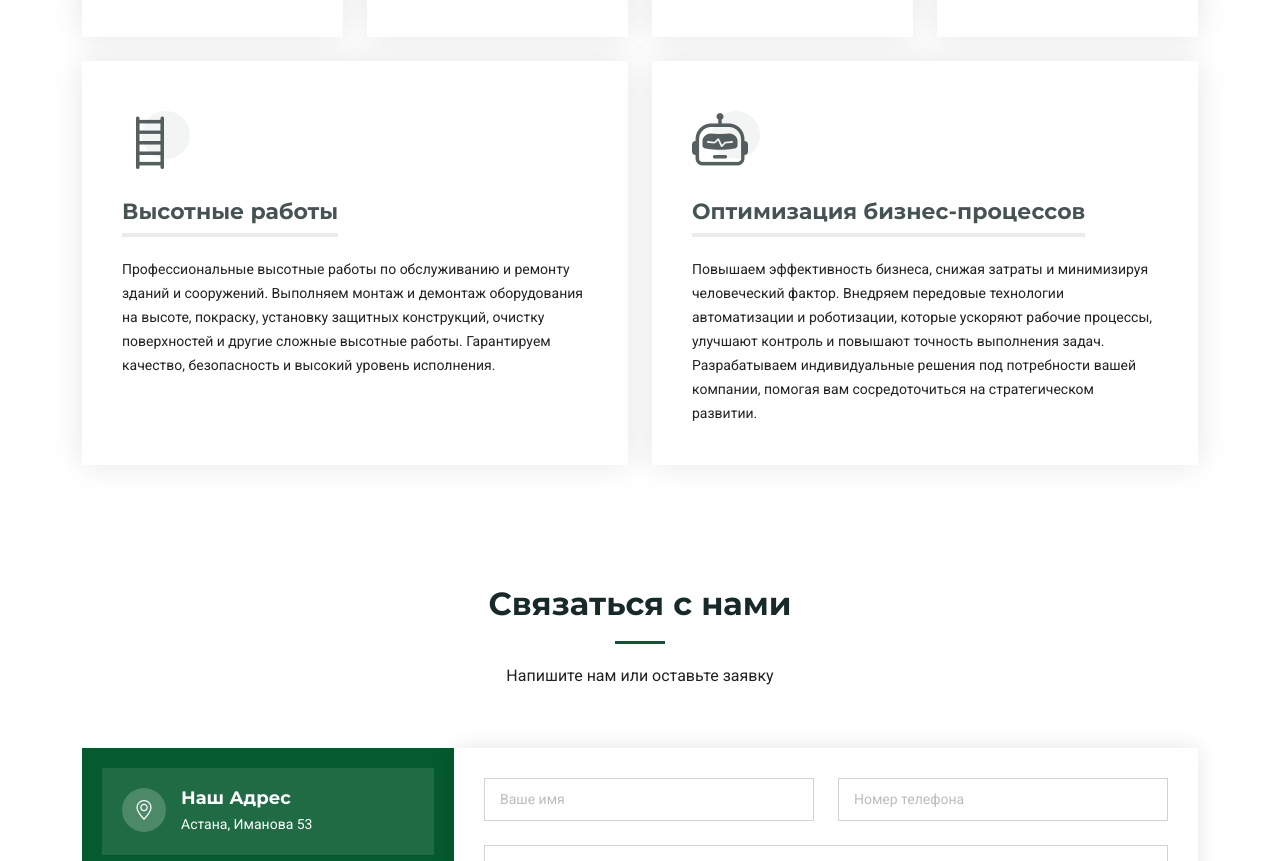
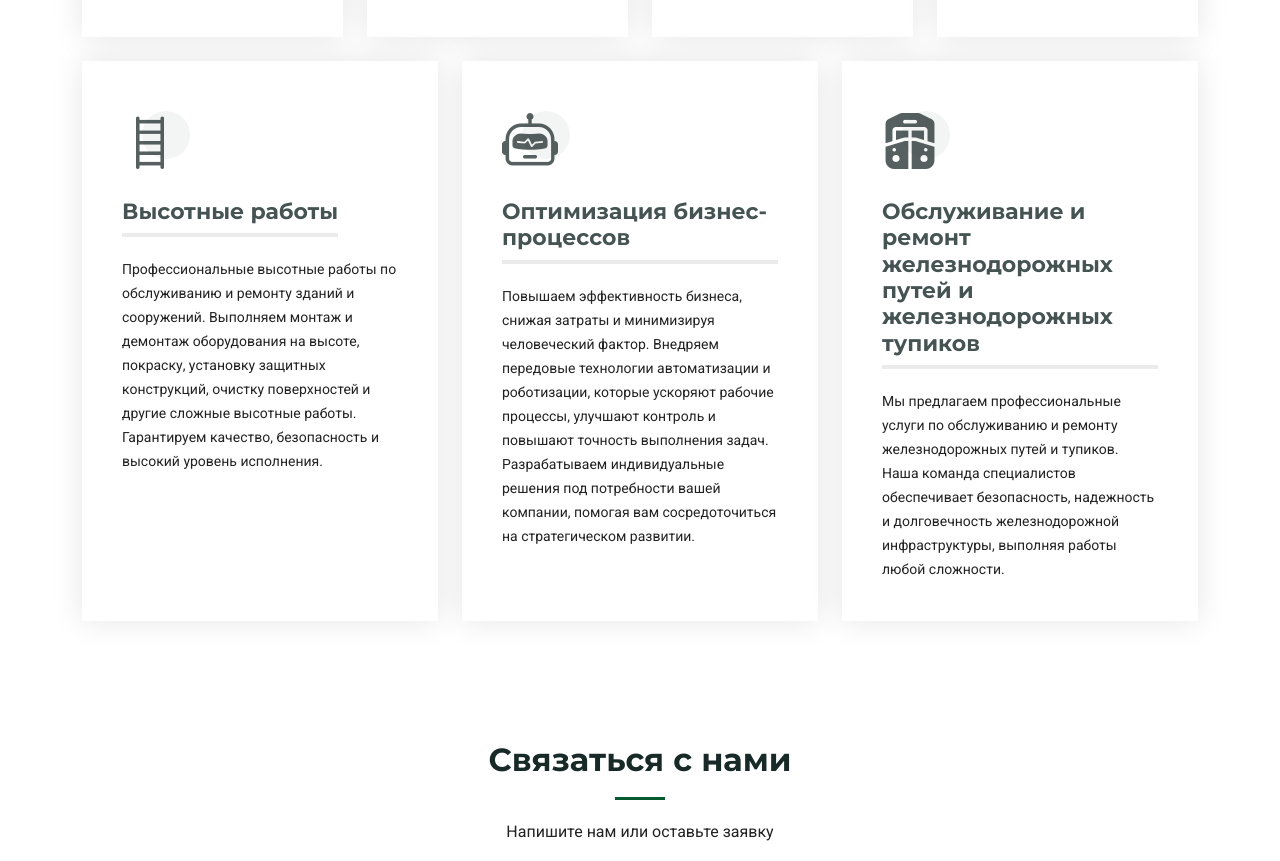
Before and after one commit to kopyrinn/gts, a plain HTML site: page index.html in a window 1280 px wide. Shown: the part 3917-4778 px from the top of the page. Drawn offline with Linux system fonts and the light colour scheme.

Commit message:
new tect

```diff
--- a/index.html
+++ b/index.html
@@ -280,7 +280,7 @@
             </div>
           </div><!-- End Service Item -->
 
-          <div class="col-lg-6 col-md-6" data-aos="fade-up" data-aos-delay="300">
+          <div class="col-lg-4 col-md-6" data-aos="fade-up" data-aos-delay="300">
             <div class="service-item position-relative">
               <div class="icon">
                 <i class="bi bi-ladder"></i>
@@ -290,13 +290,23 @@
             </div>
           </div><!-- End Service Item -->
 
-          <div class="col-lg-6 col-md-6" data-aos="fade-up" data-aos-delay="300">
+          <div class="col-lg-4 col-md-6" data-aos="fade-up" data-aos-delay="300">
             <div class="service-item position-relative">
               <div class="icon">
                 <i class="bi bi-robot"></i>
               </div>
               <h3>Оптимизация бизнес-процессов</h3>
               <p>Повышаем эффективность бизнеса, снижая затраты и минимизируя человеческий фактор. Внедряем передовые технологии автоматизации и роботизации, которые ускоряют рабочие процессы, улучшают контроль и повышают точность выполнения задач. Разрабатываем индивидуальные решения под потребности вашей компании, помогая вам сосредоточиться на стратегическом развитии.</p>
+            </div>
+          </div><!-- End Service Item -->
+
+          <div class="col-lg-4 col-md-12" data-aos="fade-up" data-aos-delay="300">
+            <div class="service-item position-relative">
+              <div class="icon">
+                <i class="bi bi-train-freight-front-fill"></i>
+              </div>
+              <h3>Обслуживание и ремонт железнодорожных путей и железнодорожных тупиков</h3>
+              <p>Мы предлагаем профессиональные услуги по обслуживанию и ремонту железнодорожных путей и тупиков. Наша команда специалистов обеспечивает безопасность, надежность и долговечность железнодорожной инфраструктуры, выполняя работы любой сложности.</p>
             </div>
           </div><!-- End Service Item -->
         </div>
```
